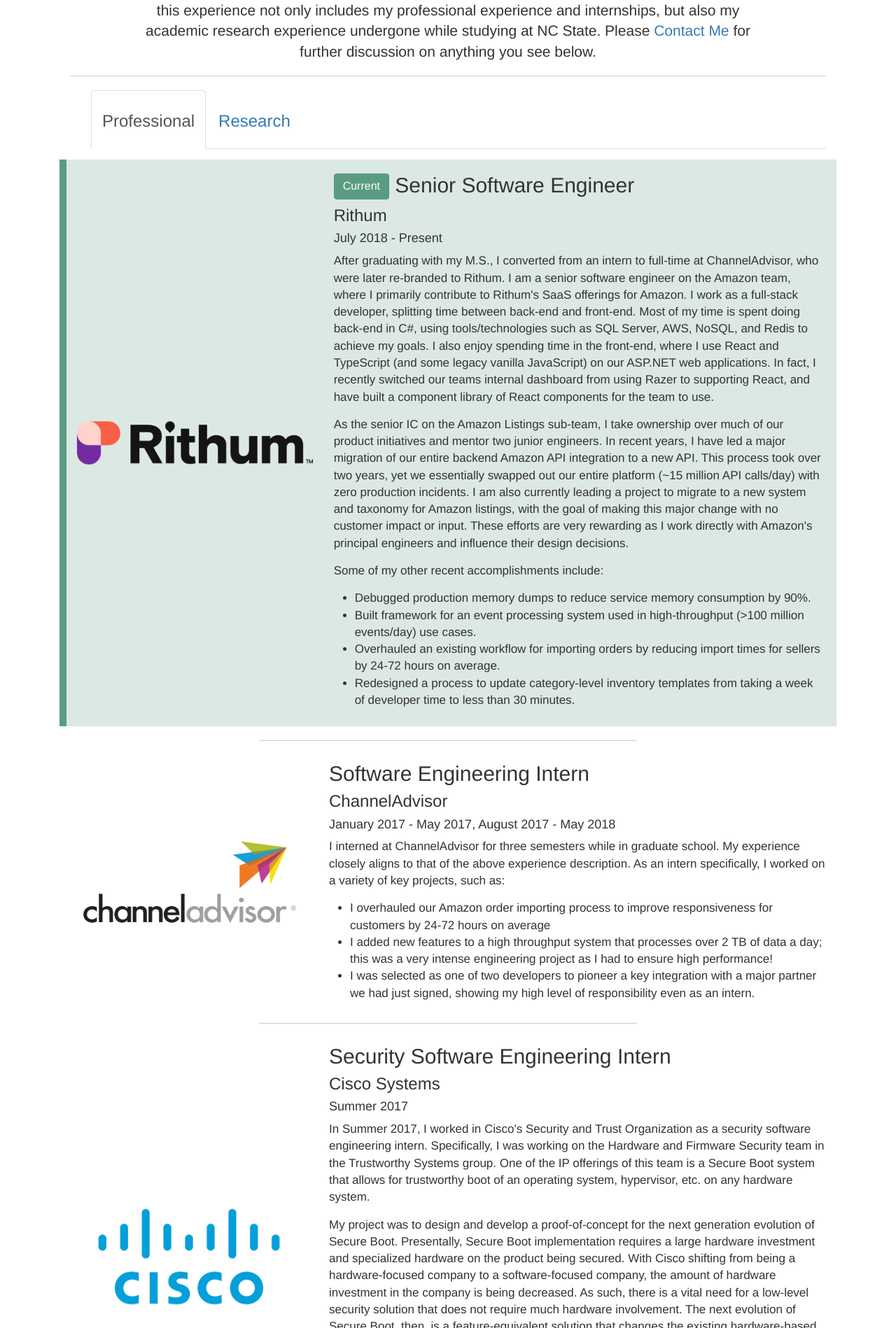
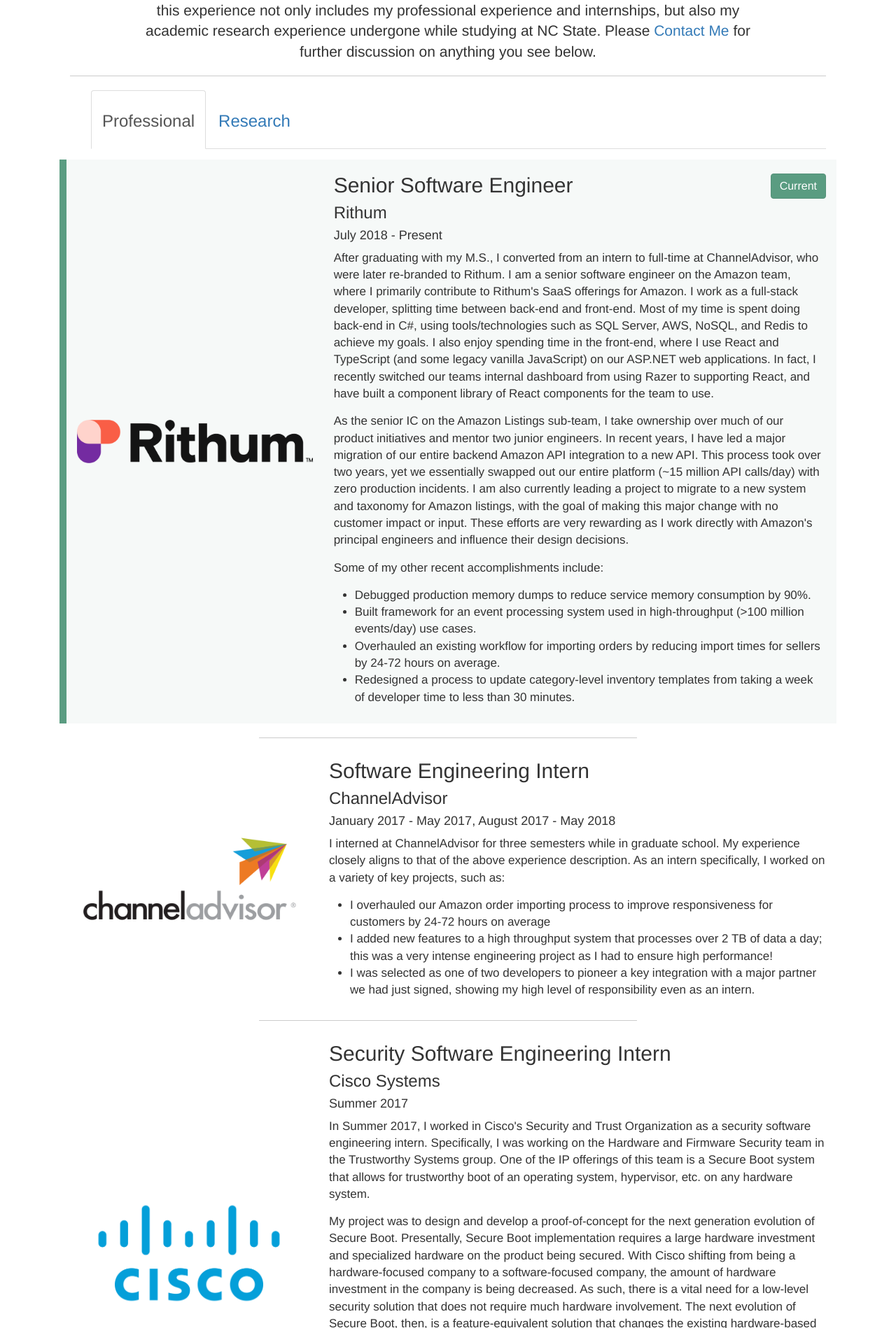
Before and after one commit to mjmeli/mjmeli.github.io, a Jekyll site: the page built from experience.html, in a window 1280 px wide. Shown: the part 326-2224 px from the top of the page at 70% size. Built offline with Jekyll 4.4.1, drawn with Linux system fonts in a browser that asks for light colours.

Commit message:
styling improvements to featured rows

```diff
--- a/_sass/_variables.scss
+++ b/_sass/_variables.scss
@@ -6,6 +6,7 @@
 $theme-primary-dark: darken($theme-primary, 10%);
 $theme-primary-med-light: lighten($theme-primary, 5%);
 $theme-primary-light: lighten($theme-primary, 10%);
+
 $theme-white: #FFFFFF;
 $theme-black: #000000;
 $theme-off-white: darken($theme-white, 5%);
--- a/css/custom.scss
+++ b/css/custom.scss
@@ -326,6 +326,11 @@
     }
 }
 
+.featured-colored {
+    border-left: 10px solid $theme-primary-med-light;
+    background-color: rgba($theme-primary, 0.05);
+}
+
 .experience-image {
     max-height: 150px;
     margin-left: auto;
@@ -338,8 +343,6 @@
 }
 
 .experience-current {
-    border-left: 10px solid $theme-primary-med-light;
-    background-color: rgba($theme-primary, 0.2);
     padding-top: 10px;
     padding-bottom: 10px;
     margin-top: 15px;
--- a/experience.html
+++ b/experience.html
@@ -15,12 +15,12 @@
 
 <div class="tab-content">
     <div id="professional" class="tab-pane fade in active">
-        <div class="row col-vertical-align experience-current">
+        <div class="row col-vertical-align experience-current featured-colored">
             <div class="col-sm-4">
                 <img src="/assets/logos/rithum_logo.png" class="experience-image" alt="Rithum Logo"/>
             </div>
             <div class="col-sm-8">
-                <h2><button type="button" disabled class="btn btn-md btn-success">Current</button><br class="rwd-break"/> Senior Software Engineer</h2>
+                <h2>Senior Software Engineer <br class="rwd-break"/><button type="button" disabled class="btn btn-md btn-success" style="float: right">Current</button></h2>
                 <h3 style="margin-top: 0px;">Rithum</h3>
                 <h4>July 2018 - Present</h4>
                 <p>
--- a/projects.html
+++ b/projects.html
@@ -11,7 +11,7 @@
 
 <!-- Project images-->
 <div class="text-center">
-    <div class="row col-vertical-align">
+    <div class="row col-vertical-align featured-colored">
         <div id="HowBadCanItGit" class="col-sm-6 project-item">
             <h2>GitHub Secret Leakage<br/>Attack and Measurement</h2>
             <h4>Master's Research</h4>
```
